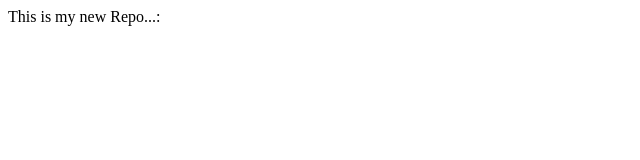
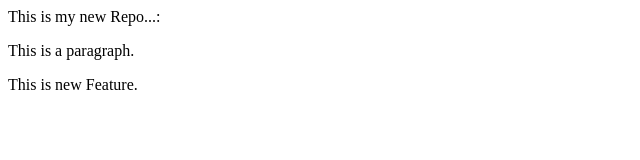
Before and after one commit to abdulwahid-data/localRepo, a plain HTML site: page index.html in a window 1280 px wide. Shown: the whole page, without its empty margins (0-640 px from the left). Drawn offline with Linux system fonts and the light colour scheme.

Commit message:
Add new feature

```diff
--- a/index.html
+++ b/index.html
@@ -1,3 +1,5 @@
 <p>
     This is my new Repo...:
 </p>
+<p>This is a paragraph. </p>
+<p>This is new Feature.</p>
```
